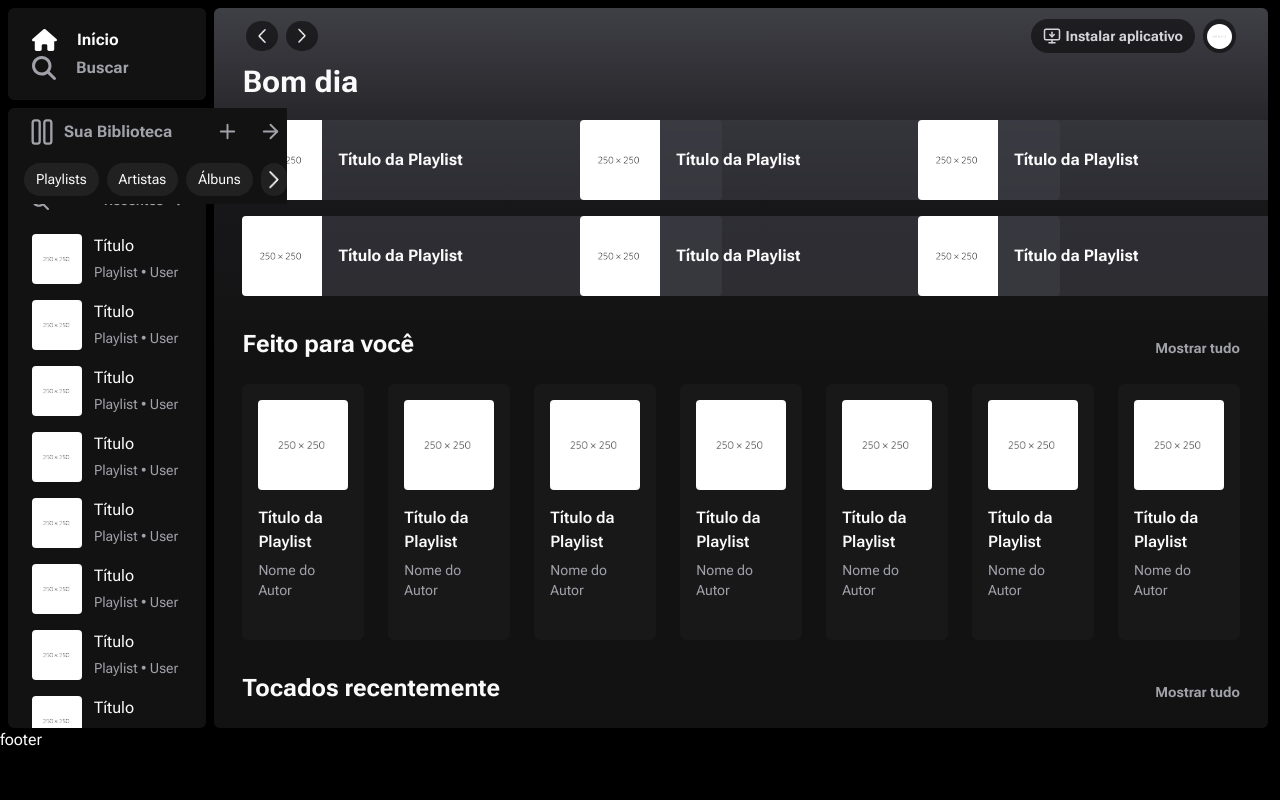
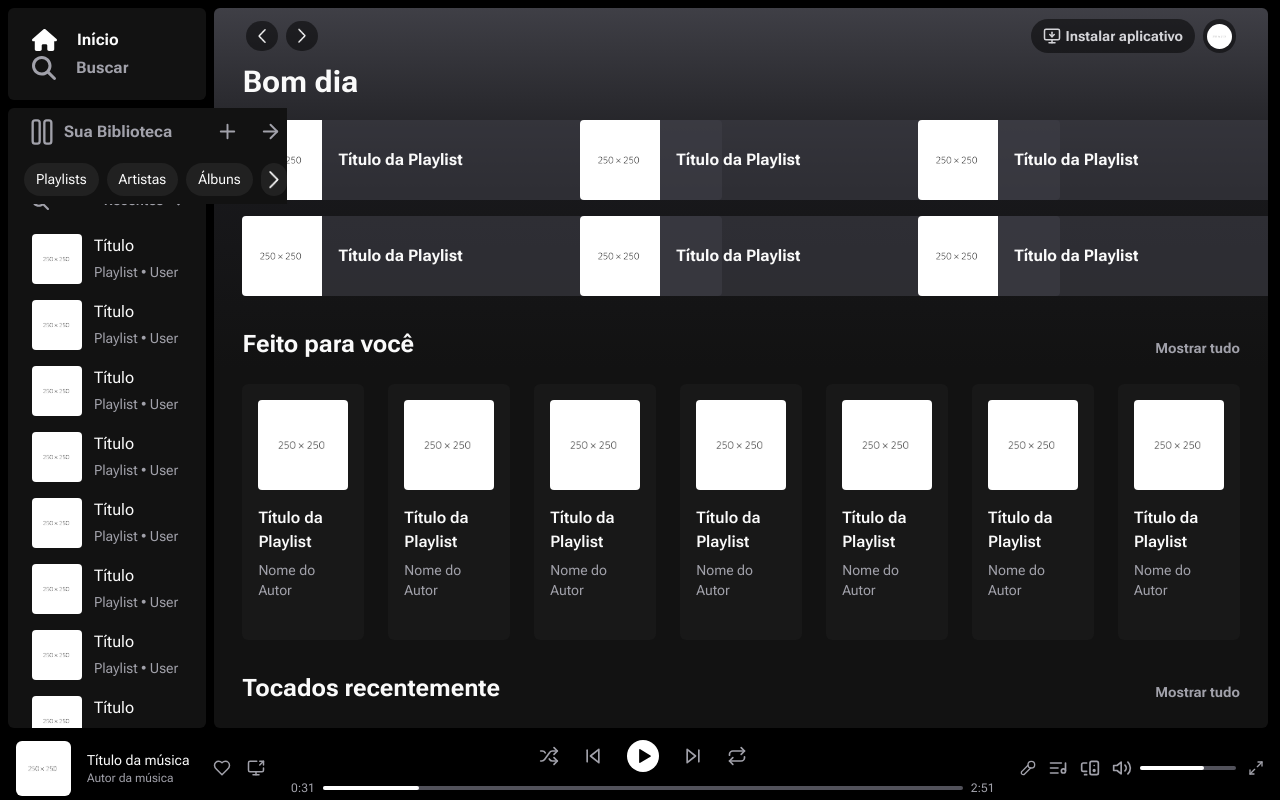
Before and after one commit to SantosVicente/spotifyclone, a Next.js app: page / in a window 1280 px wide. Built offline with nearby package versions, Linux system fonts and the light colour scheme; a web font is replaced by a local one.

Commit message:
finally commit

```diff
--- a/src/app/layout.tsx
+++ b/src/app/layout.tsx
@@ -53,7 +53,9 @@ export default function RootLayout({
             </div>
           </div>
 
-          <Footer />
+          <div className="bg-black p-4 flex items-center justify-between fixed b-0 w-full h-[10vh]">
+            <Footer />
+          </div>
         </div>
       </body>
     </html>
--- a/src/components/Content.tsx
+++ b/src/components/Content.tsx
@@ -32,7 +32,7 @@ export default function Content() {
                 className="absolute rotate-90 w-5 top-[14px] left-4"
                 src={Player}
                 alt=""
-                />
+              />
             </div>
           </div>
         </div>
--- a/src/components/Footer.tsx
+++ b/src/components/Footer.tsx
@@ -1,7 +1,83 @@
+import Image from "next/image"
+import image from "../assets/000000.png"
+import { Heart, ListMusic, Maximize2, Mic2, MonitorSpeaker, Repeat, ScreenShare, Shuffle, SkipBack, SkipForward, Volume2 } from 'lucide-react';
+import Link from "next/link";
+import Player from "../assets/triangle-15.svg"
+
 export default function Footer() {
   return(
     <>
-      <footer className="bg-black fixed b-0 w-full h-[10vh]">footer</footer>
+      <div className="flex items-center gap-4">
+        <Link href="">
+          <Image src={image} alt="" width={55} className="rounded-md"/>
+        </Link>
+        <div>
+          <Link href="">
+            <h1 className="text-sm hover:underline">Título da música</h1>
+          </Link>
+          <Link href="">
+            <h2 className="text-xs text-zinc-400 hover:underline hover:text-zinc-50">Autor da música</h2>
+          </Link>
+        </div>
+        <Link href="">
+          <Heart size={18} className="ml-2 text-zinc-400 hover:text-zinc-50"/>
+        </Link>
+        <Link href="">
+          <ScreenShare size={18} className="text-zinc-400 hover:text-zinc-50"/>
+        </Link>
+      </div>
+      <div className="flex flex-col items-center gap-2">
+        <div className="flex items-center gap-6">
+          <button>
+            <Shuffle size={20} className="text-zinc-400 hover:text-white"/>
+          </button>
+          <button>
+            <SkipBack size={20} className="text-zinc-400 hover:text-white"/>
+          </button>
+          <button className="w-8 h-8 hover:w-9 hover:h-9 hover:mx-[-.14rem] hover:my-[-.14rem] flex items-center justify-center pl-1 rounded-full bg-white text-black">
+            <Image
+                className="rotate-90 w-4 top-[14px] left-4"
+                src={Player}
+                alt=""
+            />
+          </button>
+          <button>
+            <SkipForward size={20} className="text-zinc-400 hover:text-white"/>
+          </button>
+          <button>
+            <Repeat size={20} className="text-zinc-400 hover:text-white"/>
+          </button>
+        </div>
+        <div className="flex items-center gap-2">
+          <span className="text-xs text-zinc-400">0:31</span>
+          <div className="h-1 rounded-full w-[40rem] bg-zinc-600">
+            <div className="bg-white h-1 rounded-full w-24"></div>
+          </div>
+          <span className="text-xs text-zinc-400">2:51</span>
+        </div>
+      </div>
+      <div className="flex items-center gap-3 ">
+        <button className="text-zinc-400 hover:text-white transition-colors">
+          <Mic2 size={16} />
+        </button>
+        <button className="text-zinc-400 hover:text-white transition-colors">
+          <ListMusic size={20} />
+        </button>
+        <button className="text-zinc-400 hover:text-white transition-colors">
+          <MonitorSpeaker size={20} />
+        </button>
+        <div className="flex gap-2 items-center">
+          <button className="text-zinc-400 hover:text-white transition-colors">
+            <Volume2 size={20} />
+          </button>
+          <div className="h-1 rounded-full w-24 bg-zinc-600">
+            <div className="bg-white h-1 rounded-full w-16"></div>
+          </div>
+        </div>
+        <button className="text-zinc-400 hover:text-white transition-colors">
+          <Maximize2 size={16} />
+        </button>
+      </div>
     </>
   )
 }
```
